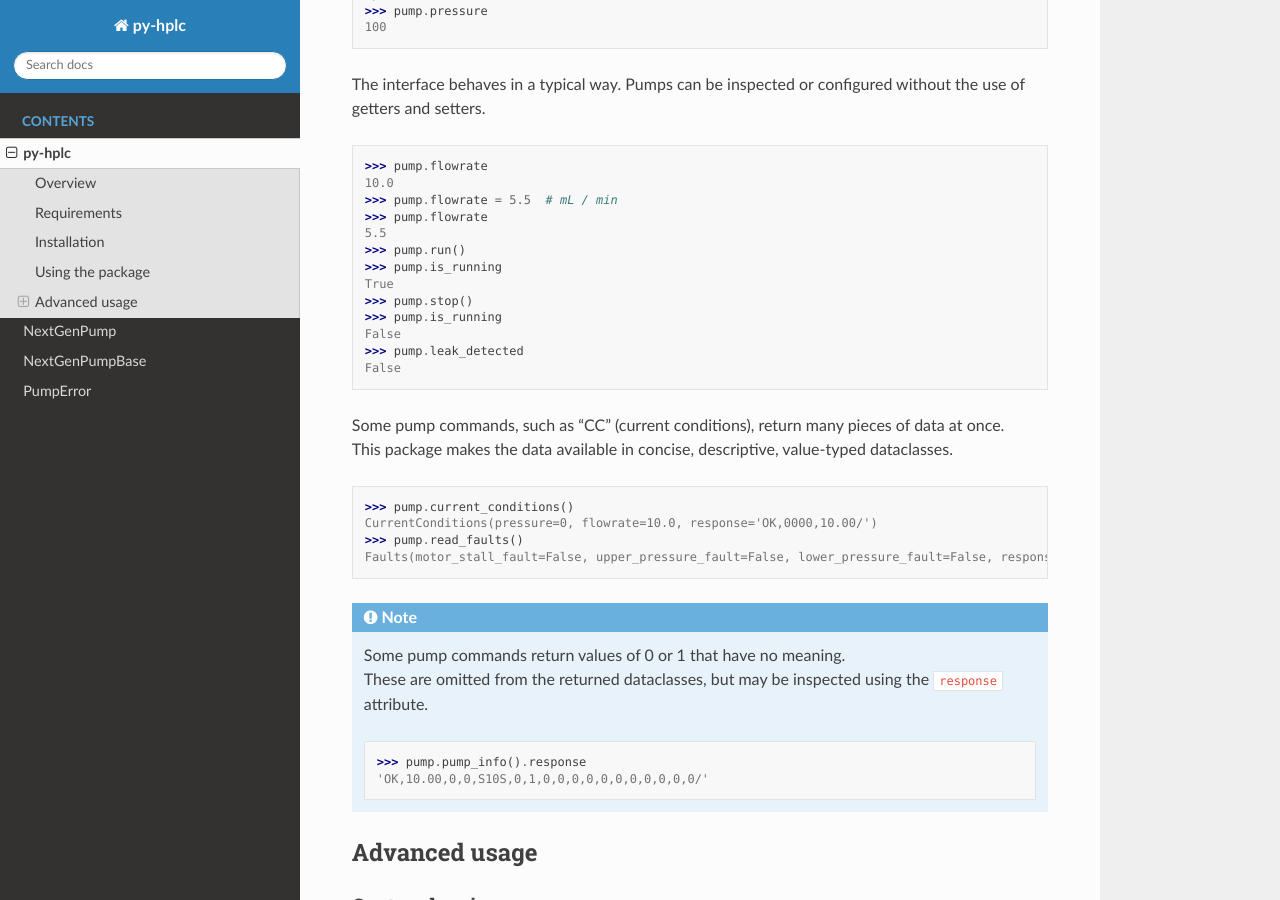
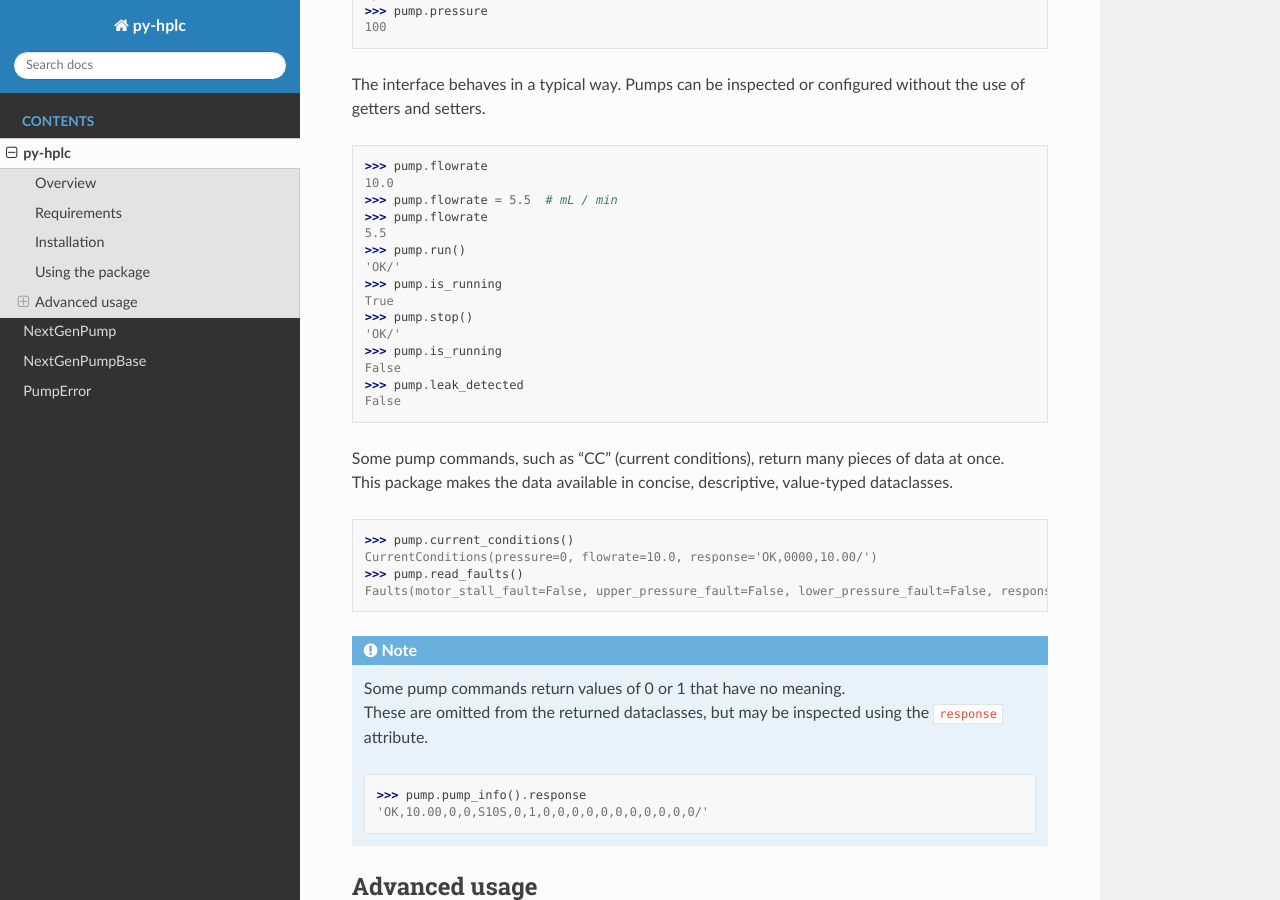
Before and after one commit to pct-code/py-hplc, a Sphinx documentation site: the page built from docs/py_hplc.rst, in a window 1280 px wide and 900 px high, scrolled down 1281 px. Built offline with Sphinx 7.4.7 and the Read the Docs theme 2.0.0, drawn with Linux system fonts in a browser that asks for light colours.

Commit message:
update docs

```diff
--- a/README.rst
+++ b/README.rst
@@ -57,9 +57,11 @@ The interface behaves in a typical way. Pumps can be inspected or configured wit
   >>> pump.flowrate
   5.5
   >>> pump.run()
+  'OK/'
   >>> pump.is_running
   True
   >>> pump.stop()
+  'OK/'
   >>> pump.is_running
   False
   >>> pump.leak_detected
--- a/docs/py_hplc.rst
+++ b/docs/py_hplc.rst
@@ -61,9 +61,11 @@ The interface behaves in a typical way. Pumps can be inspected or configured wit
     >>> pump.flowrate
     5.5
     >>> pump.run()
+    'OK/'
     >>> pump.is_running
     True
     >>> pump.stop()
+    'OK/'
     >>> pump.is_running
     False
     >>> pump.leak_detected
```
